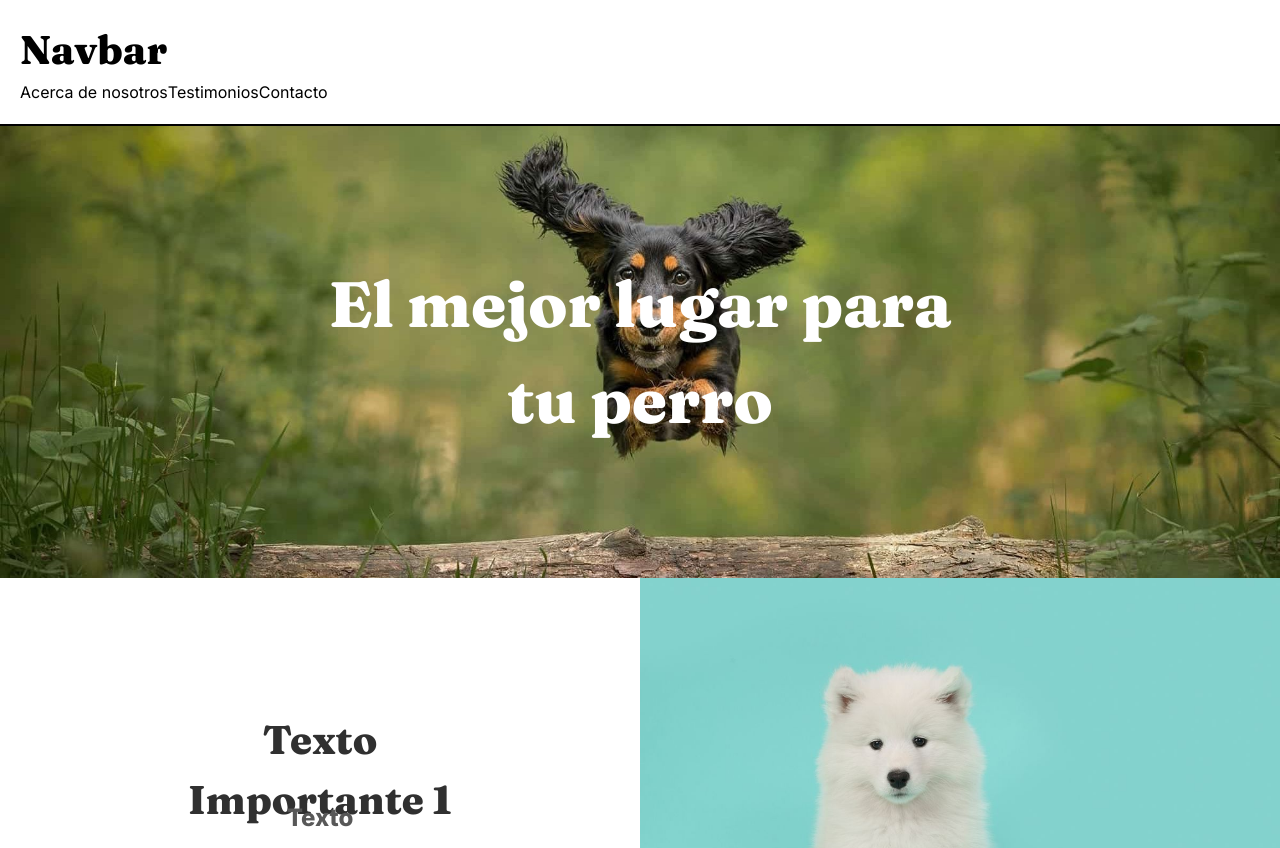
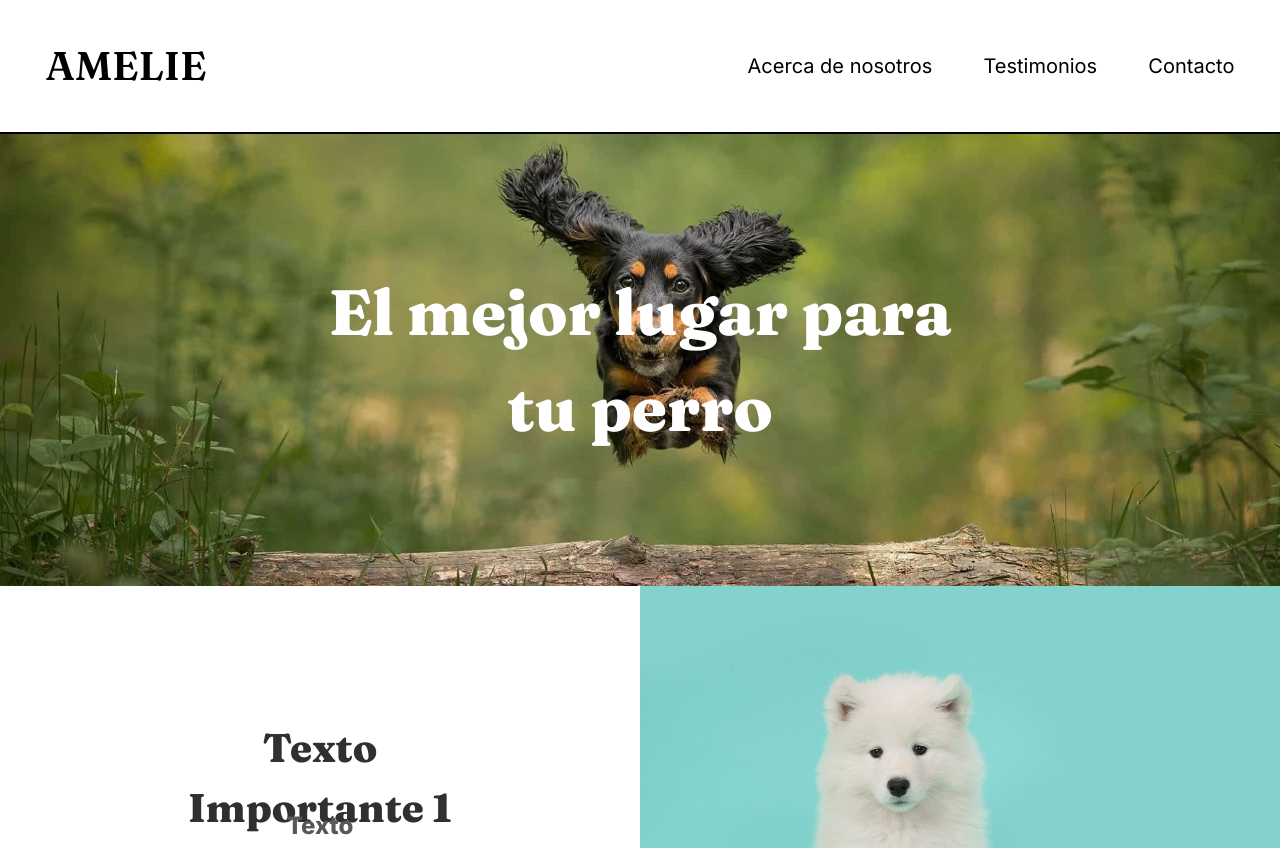
Before and after one commit to JonyHuergo/guarderia-perros, a Next.js app: page / in a window 1280 px wide. Shown: the top 848 px of the page. Built offline with nearby package versions, Linux system fonts and the light colour scheme.

Commit message:
Style Navbar component

```diff
--- a/package.json
+++ b/package.json
@@ -17,6 +17,7 @@
     "postcss": "8.4.30",
     "react": "18.2.0",
     "react-dom": "18.2.0",
+    "react-icons": "^4.11.0",
     "tailwindcss": "3.3.3",
     "typescript": "5.2.2"
   },
--- a/src/components/Banner.js
+++ b/src/components/Banner.tsx
@@ -5,7 +5,7 @@ const Banner = () => {
         <header className={styles.banner} id='banner'>
             <img src="/banner-img.jpg" alt="Banner" className={styles.bannerImg}/>
             <div className={styles.bannerText}>
-                <h1>El mejor lugar para tu perro</h1>
+                <h2>El mejor lugar para tu perro</h2>
             </div>
         </header>
     );
--- a/src/components/Navbar.js
+++ /dev/null
@@ -1,16 +0,0 @@
-import styles from '../styles/Navbar.module.css'
-
-const Navbar = () => {
-    return (
-        <nav className={styles.navbar}>
-            <a href="#banner"><h2 className={styles.navbarTitle}>Navbar</h2></a>
-            <div>
-                <a href="#about"><button>Acerca de nosotros</button></a>
-                <a href="#reviews"><button></button>Testimonios</a>
-                <a href="#contact"><button></button>Contacto</a>
-            </div>
-        </nav>
-    );
-}
-
-export default Navbar;
--- /dev/null
+++ b/src/components/Navbar.tsx
@@ -0,0 +1,56 @@
+'use client'
+
+import { useState, useEffect } from 'react';
+import { AiOutlineMenu } from 'react-icons/ai';
+import styles from '../styles/Navbar.module.css'
+
+const Navbar = () => {
+    const [windowWidth, setWindowWidth] = useState(0);
+    const [showMenu, setShowMenu] = useState(false);
+
+    useEffect(() => {
+        function handleResize() {
+            setWindowWidth(window.innerWidth);
+        }
+
+        window.addEventListener("resize", handleResize);
+
+        handleResize();
+
+        return () => window.removeEventListener("resize", handleResize);
+    }, []);
+    const toggleMenu = () => {
+        showMenu ? setShowMenu(false) : setShowMenu(true)
+    };
+    return (
+        <nav className={styles.navbarContainer}>
+            {windowWidth > 800 ?
+                <div className={styles.navbar}>
+                    <div>
+                        <a href="#banner" className={styles.logo}><h1>AMELIE</h1></a>
+                    </div>
+                    <div className={styles.navbarLinks}>
+                        <div>
+                            <a href="">Contacto</a>
+                            <a href="#reviews">Testimonios</a>
+                            <a href="#about">Acerca de nosotros</a>
+                        </div>
+                    </div>
+                </div>
+            :
+                <div className={styles.navbarLinksMobile}>
+                    <div>
+                        <span className={styles.dropMenuIcon} onClick={toggleMenu}><AiOutlineMenu/></span>
+                    </div>
+                    <div className={showMenu? styles.dropMenu : styles.hide}>
+                        <span><a href="#about">Acerca de nosotros</a></span>
+                        <span><a href="#reviews">Testimonios</a></span>
+                        <span><a href="">Contacto</a></span>
+                    </div>
+                </div>
+            }
+        </nav>
+    );
+}
+
+export default Navbar;
--- a/src/styles/Navbar.module.css
+++ b/src/styles/Navbar.module.css
@@ -1,4 +1,4 @@
-.navbar {
+.navbarContainer {
     position: sticky;
     top: 0;
     background-color: white;
@@ -7,7 +7,85 @@
     padding: 20px;
 }
 
-.navbarTitle {
+.navbar {
+    display: grid;
+    grid-template-columns: 1fr 1fr;
+    width: 100%;
+}
+
+.navbar a {
+    float: right;
+    color: black;
+    align-items: center;
+    text-align: center;
+    padding: 2vh 2vw;
+    text-decoration: none;
+    font-size: 1.25rem;
+    transition: 0.4s;
+}
+
+.navbar a:hover {
+    color: #e73c7e;
+}
+
+.navbar .logo {
+    float: left;
     font-size: 2.5em;
-    font-weight: 800;
 }
+
+.navbarLinks {
+    position: relative;
+}
+
+.navbarLinks div {
+    position: absolute;
+    top: 50%;
+    right: 0%;
+    -ms-transform: translateY(-50%);
+    transform: translateY(-50%);
+}
+
+.navbarLinksMobile {
+    width: 100%;
+    height: fit-content;
+    padding-top: 10px;
+    background-color: white;
+    display: grid;
+    grid-template-columns: 1fr;
+    transition: 0.4s;
+}
+
+.navbarLinksMobile span {
+    display: block;
+    width: 100%;
+    text-align: center;
+    padding-bottom: 30px;
+}
+
+.navbarLinksMobile span a {
+    color: black;
+    text-decoration: none;
+    font-size: 1.25rem;
+    transition: 0.4s;
+}
+
+.dropMenuIcon {
+    font-size: 2rem;
+    padding-top: 10px;
+    padding-bottom: 10px !important;
+}
+
+.dropMenu {
+    transition: 2.5s ease-out;
+}
+
+.hide {
+    opacity: 0;
+    height: 0 !important;
+}
+
+@media (max-width: 1070px) {
+    .navbar {
+        grid-template-columns: 1fr 2fr;
+    }
+}
--- a/src/styles/globals.scss
+++ b/src/styles/globals.scss
@@ -3,6 +3,10 @@
 @tailwind base;
 @tailwind components;
 @tailwind utilities;
+
+html {
+  scroll-behavior: smooth;
+}
 
 html,
 body {
```
Also changed, not shown: src/components/About.tsx (renamed from src/components/About.js), src/components/Reviews.tsx (renamed from src/components/Reviews.js), 1 other file (tests, documents, lock files or other folders).
